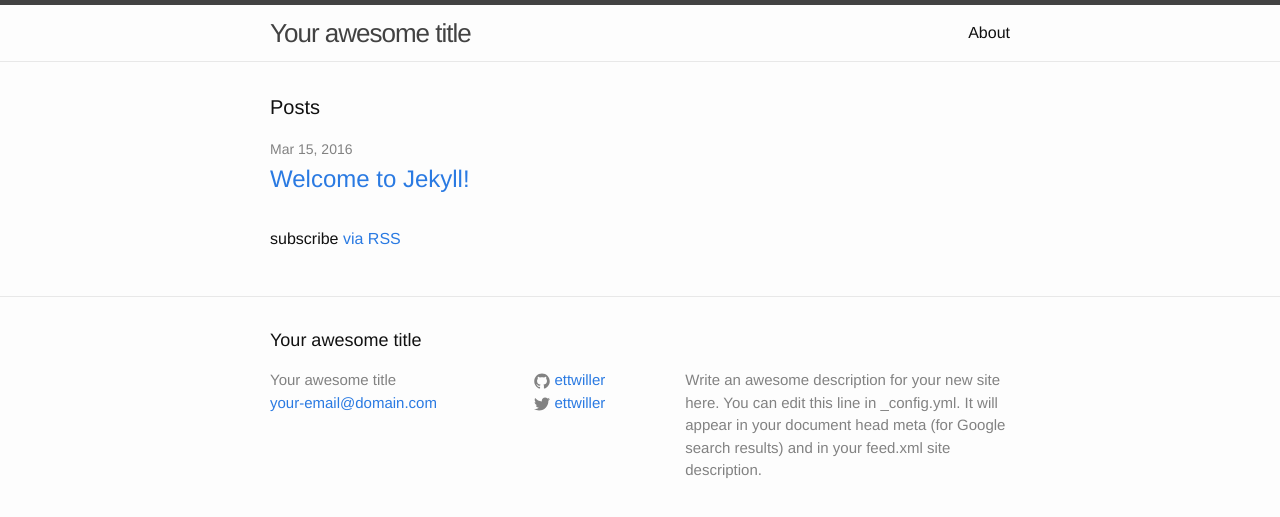
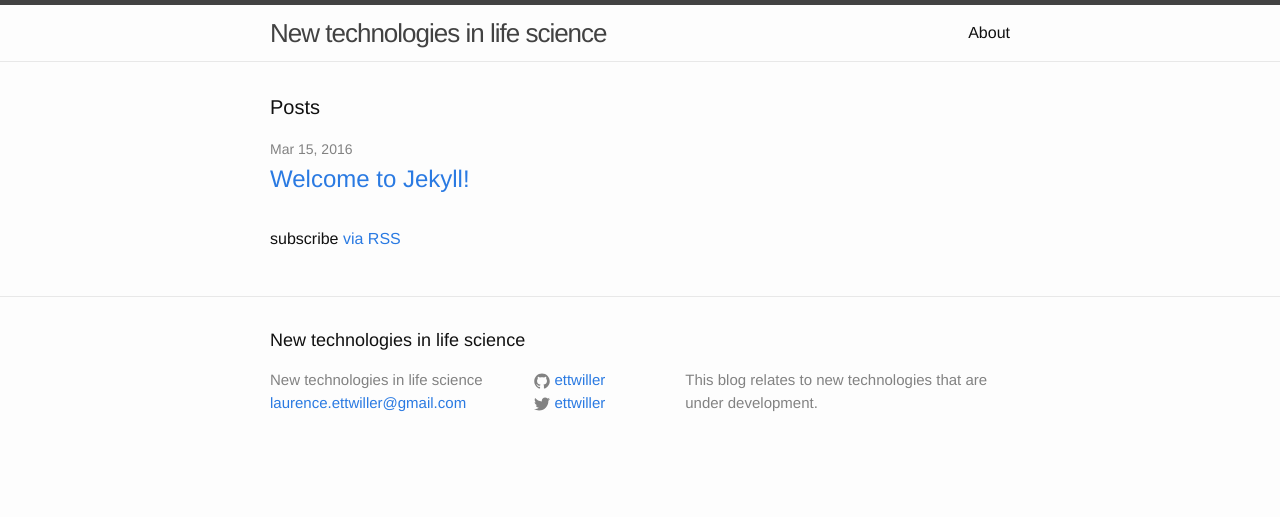
Before and after one commit to Ettwiller/blog, a Jekyll site: the page built from index.html, in a window 1280 px wide. Shown: the top 517 px of the page. Built offline with Jekyll 4.4.1, drawn with Linux system fonts in a browser that asks for light colours.

Commit message:
fixiing config

```diff
--- a/_config.yml
+++ b/_config.yml
@@ -6,12 +6,11 @@
 # 'jekyll serve'. If you change this file, please restart the server process.
 
 # Site settings
-title: Your awesome title
-email: your-email@domain.com
+title: New technologies in life science
+email: laurence.ettwiller@gmail.com
 description: > # this means to ignore newlines until "baseurl:"
-  Write an awesome description for your new site here. You can edit this
-  line in _config.yml. It will appear in your document head meta (for
-  Google search results) and in your feed.xml site description.
+  This blog relates to new technologies that are under development.
+
 baseurl: "/blog" # the subpath of your site, e.g. /blog
 url: "http://ettwiller.github.io/" # the base hostname & protocol for your site
 twitter_username: ettwiller
```
